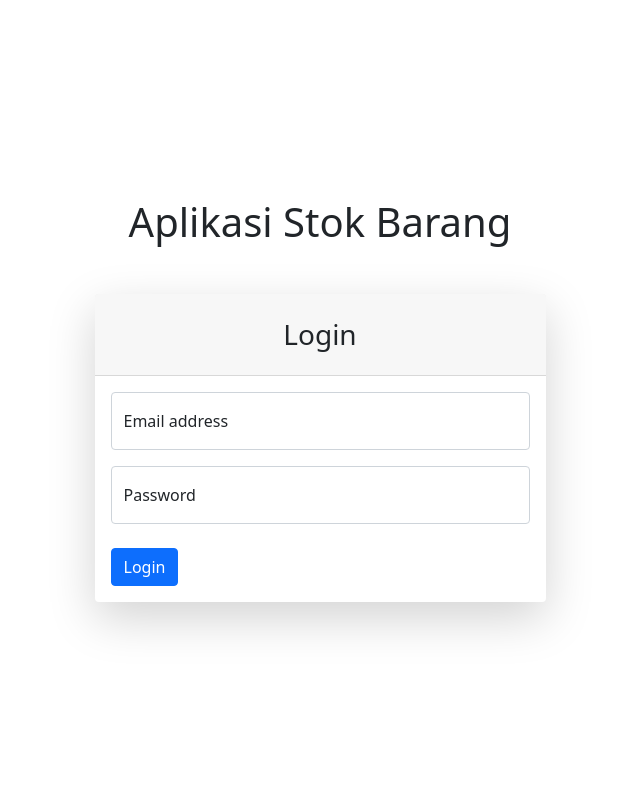
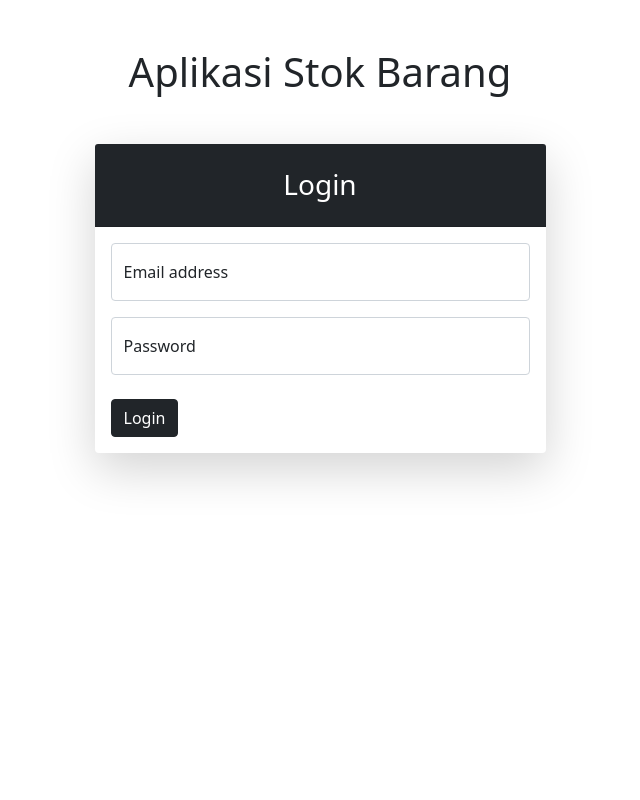
Before and after one commit to alannuari/stock-app, a PHP site: page /login.php in a window 1280 px wide. Shown: the whole page, without its empty margins (320-960 px from the left). Run offline with PHP 8.4, Linux system fonts and the light colour scheme; some libraries are stand-ins or nearby versions.

Commit message:
edit tampilan login

```diff
--- a/login.php
+++ b/login.php
@@ -42,15 +42,15 @@ if (isset($_POST['login'])) {
     </head>
     <body>
         <div id="layoutAuthentication">
-            <div id="layoutAuthentication_content" class="d-grid align-items-center">
+            <div id="layoutAuthentication_content">
                 <main>
                     <div class="container">
                         <div class="row justify-content-center">
-                            <h1 class="font-weight-light text-center mb-5">Aplikasi Stok Barang</h1>
+                            <h1 class="font-weight-light text-center my-5">Aplikasi Stok Barang</h1>
                             <div class="col-lg-5">
                                 <div class="card shadow-lg border-0 rounded-lg">
-                                    <div class="card-header">
-                                        <h3 class="text-center font-weight-light my-3">Login</h3>
+                                    <div class="card-header bg-dark">
+                                        <h3 class="text-center font-weight-light text-white my-3">Login</h3>
                                     </div>
                                     <div class="card-body">
                                         <form method="POST">
@@ -63,7 +63,7 @@ if (isset($_POST['login'])) {
                                                 <label for="inputPassword">Password</label>
                                             </div>
                                             <div class="d-flex align-items-center justify-content-between mt-4 mb-0">
-                                                <button class="btn btn-primary" name="login">Login</button>
+                                                <button class="btn btn-dark" name="login">Login</button>
                                             </div>
                                         </form>
                                     </div>
```
